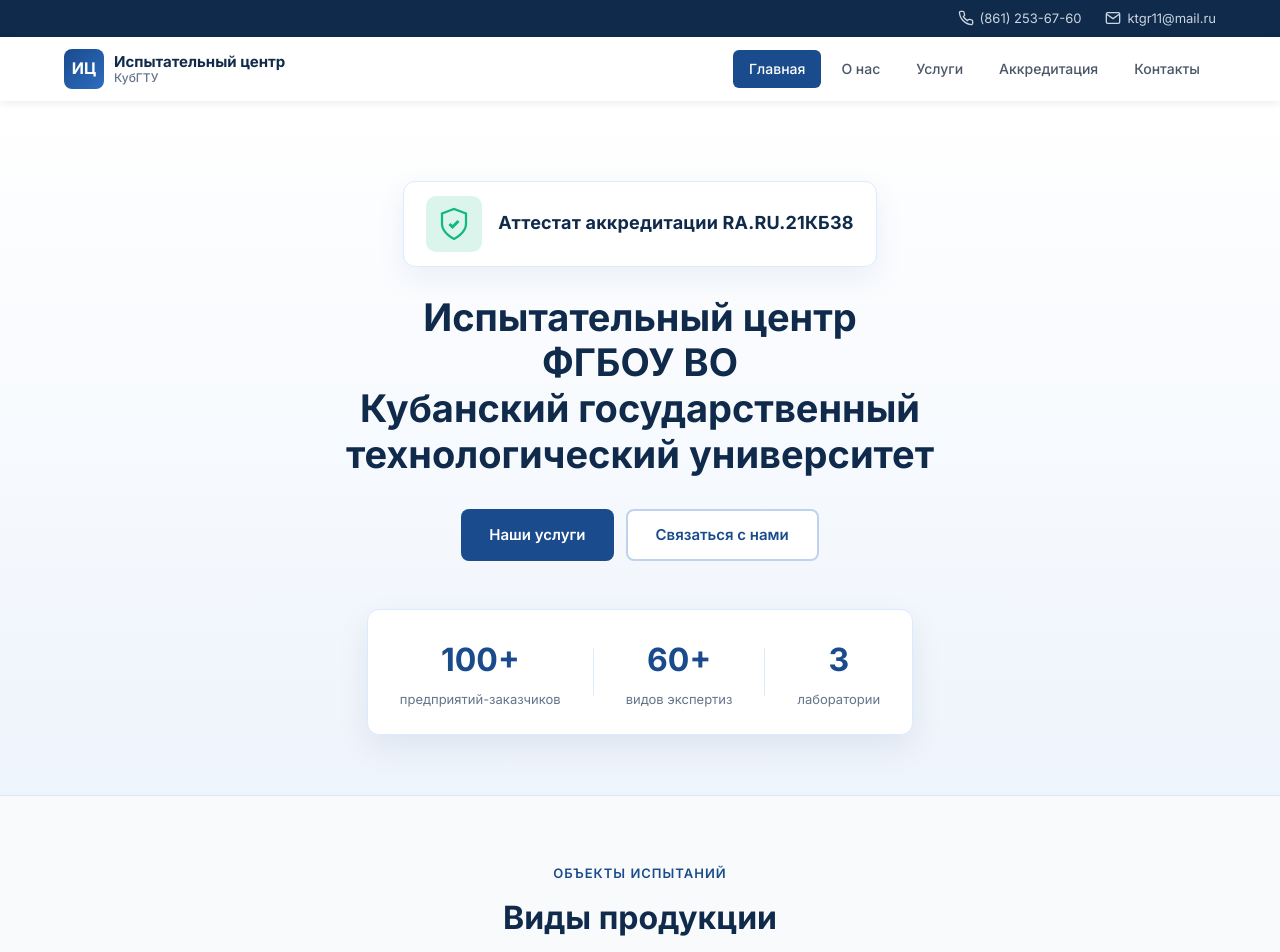
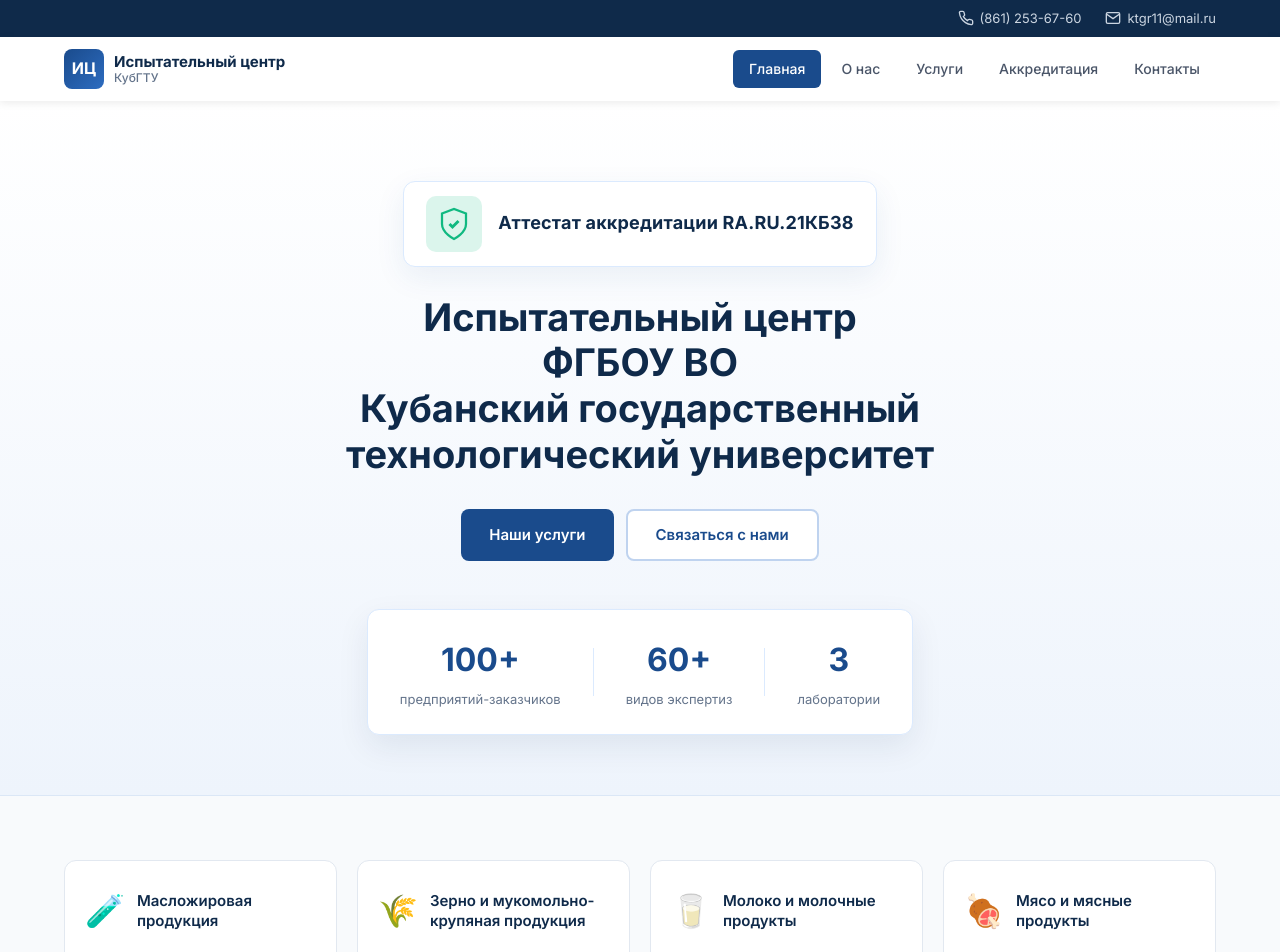
Before and after one commit to prismorion/laboratory, a React (Vite) app: page /home in a window 1280 px wide. Shown: the top 952 px of the page. Built offline with nearby package versions, Linux system fonts and the light colour scheme.

Commit message:
Remove product section heading from home

```diff
--- a/pages/Home/Home.jsx
+++ b/pages/Home/Home.jsx
@@ -96,10 +96,6 @@
 
                 <section className={styles.section}>
                     <div className={styles.container}>
-                        <div className={styles.sectionHeader}>
-                            <span className={styles.sectionTag}>Объекты испытаний</span>
-                            <h2 className={styles.sectionTitle}>Виды продукции</h2>
-                        </div>
                         <div className={styles.categoriesGrid}>
                             {productCategories.map((cat, index) => (
                                 <div key={index} className={styles.categoryCard}>
```
Also changed, not shown: 4 other files (tests, documents, lock files or other folders).
